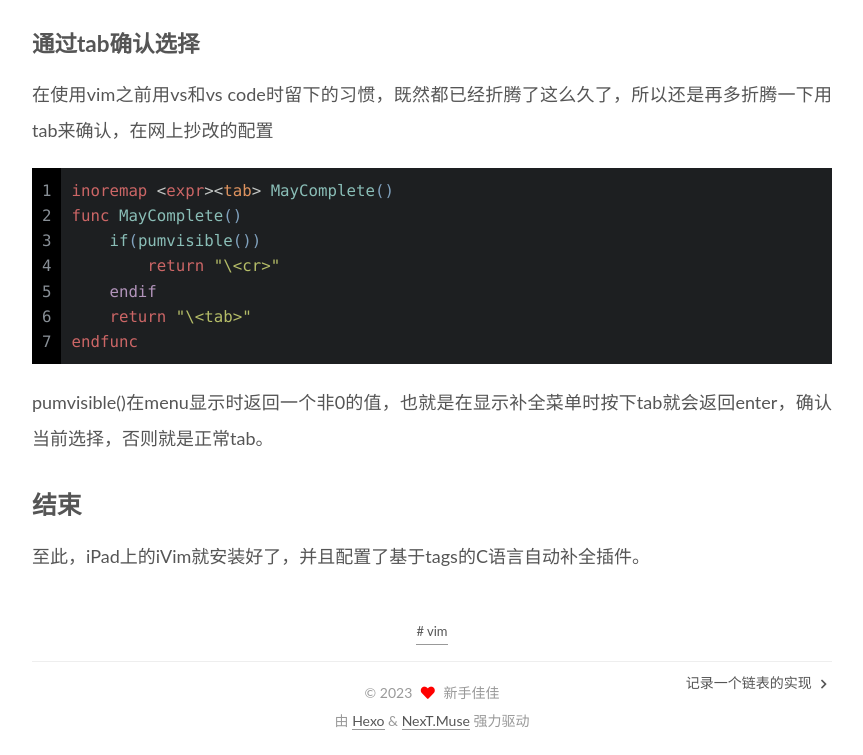
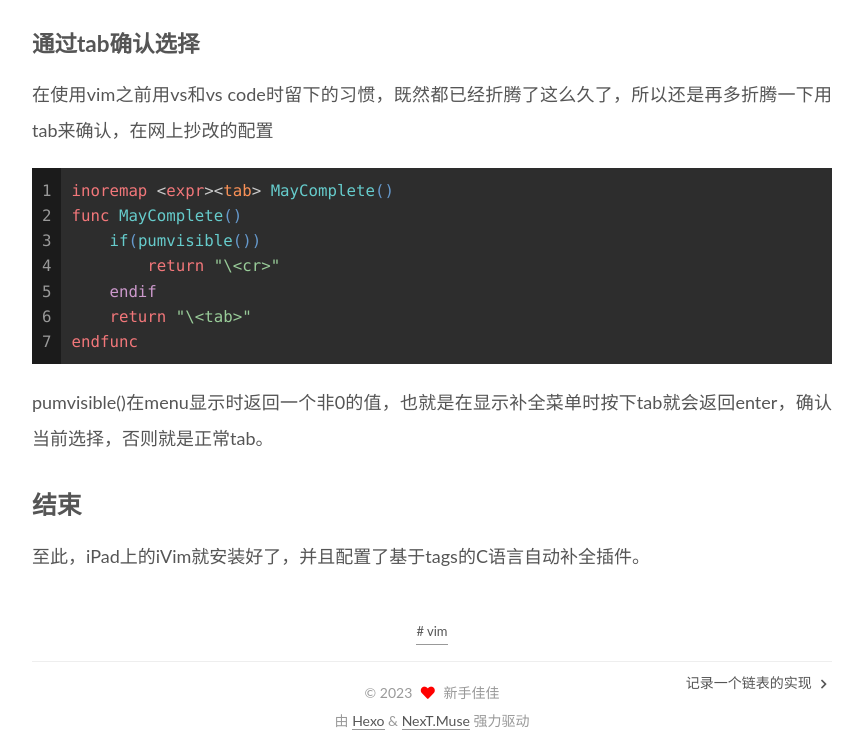
Before and after one commit to xinshoujiajia/xinshoujiajia.github.io, a plain HTML site: page 2023/03/19/23-44-56/index.html in a window 1280 px wide. Shown: the part 2186-2941 px from the top of the page, without its empty margins (368-1231 px from the left). Drawn offline with Linux system fonts and the light colour scheme.

Commit message:
Site updated: 2023-03-24 23:06:32

```diff
--- a/css/main.css
+++ b/css/main.css
@@ -437,8 +437,8 @@ td {
 }
 .highlight,
 pre {
-  background: #1d1f21;
-  color: #c5c8c6;
+  background: #2d2d2d;
+  color: #ccc;
   line-height: 1.6;
   margin: 0 auto 20px;
 }
@@ -455,7 +455,7 @@ code {
   word-wrap: break-word;
 }
 .highlight *::selection {
-  background: #373b41;
+  background: #515151;
 }
 .highlight pre {
   border: 0;
@@ -472,8 +472,8 @@ code {
   padding: 0;
 }
 .highlight figcaption {
-  background: #000;
-  color: #c5c8c6;
+  background: #1b1b1b;
+  color: #ccc;
   display: flex;
   font-size: 0.875em;
   justify-content: space-between;
@@ -481,10 +481,10 @@ code {
   padding: 0.5em;
 }
 .highlight figcaption a {
-  color: #c5c8c6;
+  color: #ccc;
 }
 .highlight figcaption a:hover {
-  border-bottom-color: #c5c8c6;
+  border-bottom-color: #ccc;
 }
 .highlight .gutter {
   -moz-user-select: none;
@@ -493,14 +493,14 @@ code {
   user-select: none;
 }
 .highlight .gutter pre {
-  background: #000;
-  color: #888f96;
+  background: #1b1b1b;
+  color: #999;
   padding-left: 10px;
   padding-right: 10px;
   text-align: right;
 }
 .highlight .code pre {
-  background: #1d1f21;
+  background: #2d2d2d;
   padding-left: 10px;
   width: 100%;
 }
@@ -516,7 +516,7 @@ pre {
 }
 pre code {
   background: none;
-  color: #c5c8c6;
+  color: #ccc;
   font-size: 0.875em;
   padding: 0;
   text-shadow: none;
@@ -528,14 +528,14 @@ pre .addition {
   background: #008000;
 }
 pre .meta {
-  color: #f0c674;
+  color: #fc6;
   -moz-user-select: none;
   -ms-user-select: none;
   -webkit-user-select: none;
   user-select: none;
 }
 pre .comment {
-  color: #969896;
+  color: #999;
 }
 pre .variable,
 pre .attribute,
@@ -550,7 +550,7 @@ pre .html .doctype,
 pre .css .id,
 pre .css .class,
 pre .css .pseudo {
-  color: #c66;
+  color: #f2777a;
 }
 pre .number,
 pre .preprocessor,
@@ -560,7 +560,7 @@ pre .literal,
 pre .params,
 pre .constant,
 pre .command {
-  color: #de935f;
+  color: #f99157;
 }
 pre .ruby .class .title,
 pre .css .rules .attribute,
@@ -573,11 +573,11 @@ pre .ruby .symbol,
 pre .xml .cdata,
 pre .special,
 pre .formula {
-  color: #b5bd68;
+  color: #9c9;
 }
 pre .title,
 pre .css .hexcolor {
-  color: #8abeb7;
+  color: #6cc;
 }
 pre .function,
 pre .python .decorator,
@@ -587,11 +587,11 @@ pre .ruby .title .keyword,
 pre .perl .sub,
 pre .javascript .title,
 pre .coffeescript .title {
-  color: #81a2be;
+  color: #69c;
 }
 pre .keyword,
 pre .javascript .function {
-  color: #b294bb;
+  color: #c9c;
 }
 .blockquote-center {
   border-left: none;
@@ -1221,7 +1221,7 @@ pre .javascript .function {
 }
 .links-of-author a::before,
 .links-of-author span.exturl::before {
-  background: #0dffd4;
+  background: #d682ff;
   border-radius: 50%;
   content: ' ';
   display: inline-block;
```
